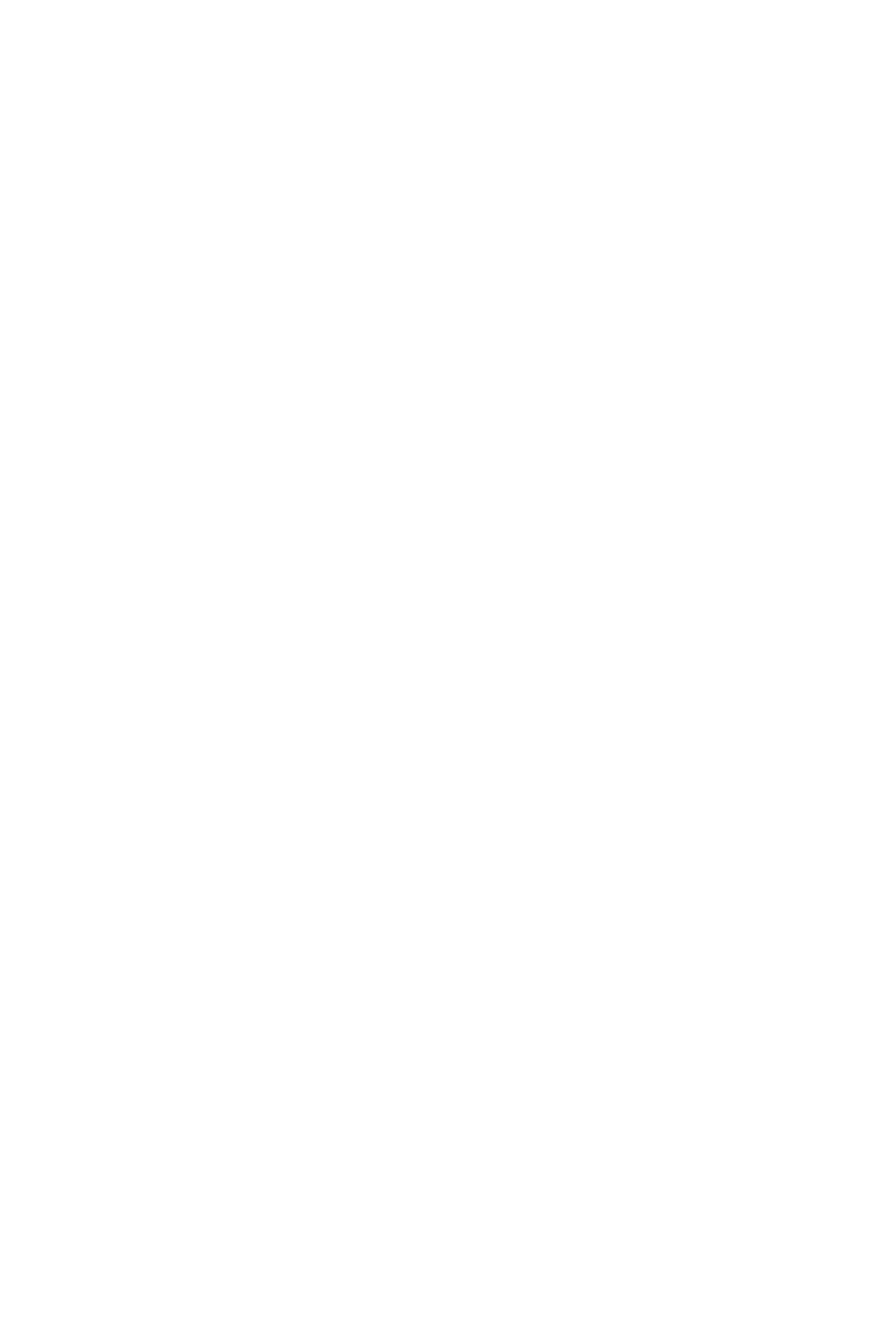
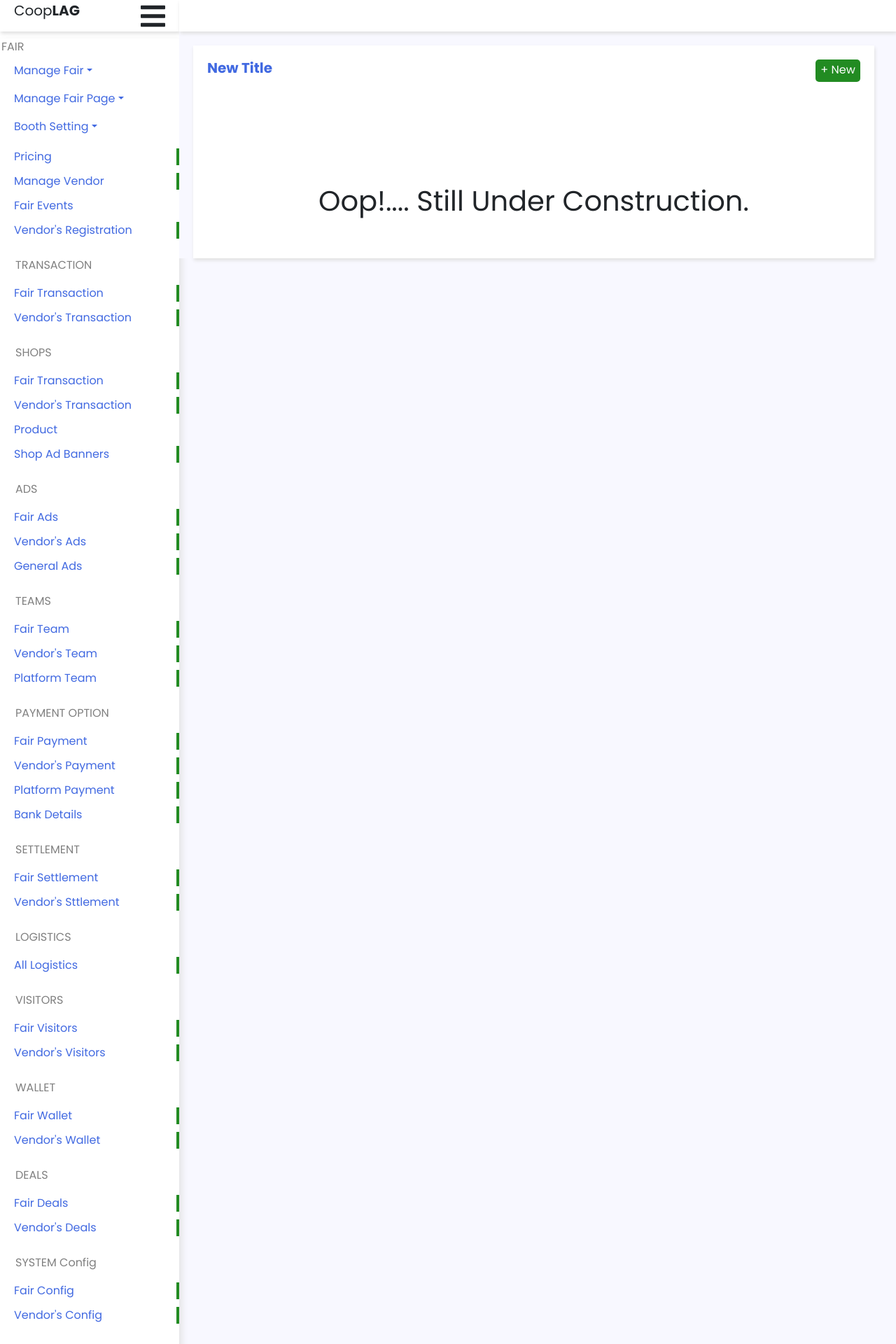
Before and after one commit to cmcWebCode40/my_portfolio_site, a React (Create React App) app: page /dashboard/construction in a window 1280 px wide. Shown: the top 1920 px of the page at 70% size. Before the commit the page ends 800 px from the top, so only its background shows below. Built offline with nearby package versions, Linux system fonts and the light colour scheme.

Commit message:
Added a fall point for links under construction

```diff
--- /dev/null
+++ b/src/pages/DashboardPages/ConstructionPage.js
@@ -0,0 +1,111 @@
+import React from "react";
+import styled from "styled-components";
+
+
+export default function Construction() {
+    return (
+        <StyeldDiv>
+            <div className="manage-body">
+                <div className="fair-name-bar"></div>
+                <div className="manage-body-content">
+                    <div className="manage-fair">
+                        <h5 className="manage">New Title</h5>
+                        <span className="manage-span">+ New </span>
+                    </div>
+                    <div>
+                        <h1>Oop!.... Still Under Construction.</h1>
+                    </div>
+                </div>
+            </div>
+        </StyeldDiv>
+    )
+}
+
+const StyeldDiv = styled.div`
+.manage-body{
+    background: white;
+   background-color: #F8F8FF;
+}
+
+h1{
+    text-align: center;
+    margin-top: 15%;
+}
+
+.fair-name-bar{
+   display: flex;
+   justify-content: space-between;
+   flex-direction: row;
+   box-shadow: 1px 3px 5px #e0e0e0;
+   padding: 3px 10px;
+   background: white;
+   height: 45px;
+}
+
+.manage-body-content{
+   margin: 20px;
+   background: white;
+   padding-bottom: 50px;
+   width: 95%;
+   margin: auto center;
+   box-shadow: 1px 3px 5px #e0e0e0;
+}
+
+.manage-fair{
+   display: flex;
+   justify-content: space-between;
+}
+.manage{
+   margin-top: 20px;
+   margin-left: 20px;
+   color: #4169E1;
+   font-weight: bold;
+}
+.manage-span{
+   color: white;
+   background-color: forestgreen;
+   padding: 3px 7px;
+   border-radius: 5px;
+   margin-right: 20px;
+   margin-top: 20px;
+   cursor: pointer;
+}
+
+.table-header-div{
+   display: flex;
+   align-items: baseline;
+}
+.table-header{
+   display: flex;
+   justify-content: space-between;
+   margin-top: 10px;
+   margin-bottom: 10px;
+   width: 95%;
+}
+
+.span-columns{
+   width: 180px;
+   text-align: center;
+   /* color: #4169E1; */
+}
+
+#manage-span-content{
+  color: #4169E1;
+}
+
+#trash{
+   width: 5%;
+   text-align: center;
+   color: red;
+   cursor: pointer;
+}
+.span-fair{
+   width: 100px;
+}
+.span-edit{
+   margin-right: 20px;
+   width: 50px;
+   text-align: center;
+}
+
+`;
--- a/src/pages/DashboardPages/Dashboard.js
+++ b/src/pages/DashboardPages/Dashboard.js
@@ -6,6 +6,7 @@ import { faBars } from "@fortawesome/free-solid-svg-icons";
 import ManageFair from "./Manage-Fair/ManageFair";
 import FairEvent from "./FairEvents/FairEvent";
 import CreateShops from "./Shops/CreateShops";
+import Construction from "./ConstructionPage";
 
 
 function Dashboard() {
@@ -53,13 +54,13 @@ function Dashboard() {
                                 <NavLink to="/dashboard-fairpage" activeClassName="is-active"><span>Manage Logo</span></NavLink>
                             </li>
                             <li className="dropdown-item">
-                                <NavLink to="/dashboard-construction" activeClassName="is-active" ><span>Action -2</span></NavLink>
+                                <NavLink to="/dashboard/construction" activeClassName="is-active" ><span>Action -2</span></NavLink>
                             </li>
                             <li className="dropdown-item">
-                                <NavLink to="/dashboard-construction" activeClassName="is-active" ><span>Action -3</span></NavLink>
+                                <NavLink to="/dashboard/construction" activeClassName="is-active" ><span>Action -3</span></NavLink>
                             </li>
                             <li className="dropdown-item">
-                                <NavLink to="/dashboard-construction" activeClassName="is-active"><span>Action -4</span></NavLink>
+                                <NavLink to="/dashboard/construction" activeClassName="is-active"><span>Action -4</span></NavLink>
                             </li>
                         </ul>
                     </div>
@@ -70,113 +71,113 @@ function Dashboard() {
                         </p>
                         <ul className="dropdown-menu" aria-labelledby="dropdownMenuButton">
                             <li className="dropdown-item">
-                                <NavLink to="/dashboard-construction" activeClassName="is-active"><span>Manage Logo</span></NavLink>
+                                <NavLink to="/dashboard/construction" activeClassName="is-active"><span>Manage Logo</span></NavLink>
                             </li>
                             <li className="dropdown-item">
-                                <NavLink to="/dashboard-construction" activeClassName="is-active"><span>Action -2</span></NavLink>
+                                <NavLink to="/dashboard/construction" activeClassName="is-active"><span>Action -2</span></NavLink>
                             </li>
                             <li className="dropdown-item">
-                                <NavLink to="/dashboard-construction" activeClassName="is-active"><span>Action -3</span></NavLink>
+                                <NavLink to="/dashboard/construction" activeClassName="is-active"><span>Action -3</span></NavLink>
                             </li>
                             <li className="dropdown-item">
-                                <NavLink to="/dashboard-construction" activeClassName="is-active"><span>Action -4</span></NavLink>
+                                <NavLink to="/dashboard/construction" activeClassName="is-active"><span>Action -4</span></NavLink>
                             </li>
                         </ul>
                     </div>
                     <ul>
                         <li>
-                            <NavLink to="/dashboard-construction" activeClassName="is-active"><span>Pricing</span></NavLink></li>
+                            <NavLink to="/dashboard/construction" activeClassName="is-active"><span>Pricing</span></NavLink></li>
                         <li>
-                            <NavLink to="/dashboard-construction" activeClassName="is-active"><span>Manage Vendor</span></NavLink></li>
+                            <NavLink to="/dashboard/construction" activeClassName="is-active"><span>Manage Vendor</span></NavLink></li>
                         <li>
                             <NavLink exact to="/dashboard/fairevents">Fair Events</NavLink>
                         </li>
                         <li>
-                            <NavLink to="/dashboard-construction" activeClassName="is-active"><span>Vendor's Registration</span></NavLink></li>
+                            <NavLink to="/dashboard/construction" activeClassName="is-active"><span>Vendor's Registration</span></NavLink></li>
                         <li className="side-bar-header">
                             <span>TRANSACTION</span></li>
                         <li>
-                            <NavLink to="/dashboard-construction" activeClassName="is-active"><span>Fair Transaction</span></NavLink></li>
+                            <NavLink to="/dashboard/construction" activeClassName="is-active"><span>Fair Transaction</span></NavLink></li>
                         <li>
-                            <NavLink to="/dashboard-construction" activeClassName="is-active"><span>Vendor's Transaction</span></NavLink></li>
+                            <NavLink to="/dashboard/construction" activeClassName="is-active"><span>Vendor's Transaction</span></NavLink></li>
                         <li className="side-bar-header">
                             <span>SHOPS</span></li>
                         <li>
-                            <NavLink to="/dashboard-construction" activeClassName="is-active"><span>Fair Transaction</span></NavLink></li>
+                            <NavLink to="/dashboard/construction" activeClassName="is-active"><span>Fair Transaction</span></NavLink></li>
                         <li>
-                            <NavLink to="/dashboard-construction" activeClassName="is-active"><span>Vendor's Transaction</span></NavLink></li>
+                            <NavLink to="/dashboard/construction" activeClassName="is-active"><span>Vendor's Transaction</span></NavLink></li>
                         <li>
                             <NavLink exact to="/dashboard/shops" activeClassName="is-active"><span>Product</span></NavLink></li>
                         <li>
-                            <NavLink to="/dashboard-construction" activeClassName="is-active"><span>Shop Ad Banners</span></NavLink></li>
+                            <NavLink to="/dashboard/construction" activeClassName="is-active"><span>Shop Ad Banners</span></NavLink></li>
                         <li className="side-bar-header">
                             <span>ADS</span></li>
                         <li>
-                            <NavLink to="/dashboard-construction" activeClassName="is-active"><span>Fair Ads</span></NavLink></li>
+                            <NavLink to="/dashboard/construction" activeClassName="is-active"><span>Fair Ads</span></NavLink></li>
                         <li className="side-bar-par">
-                            <NavLink to="/dashboard-construction" activeClassName="is-active"><span>Vendor's Ads</span></NavLink></li>
+                            <NavLink to="/dashboard/construction" activeClassName="is-active"><span>Vendor's Ads</span></NavLink></li>
                         <li>
-                            <NavLink to="/dashboard-construction" activeClassName="is-active"><span>General Ads</span></NavLink></li>
+                            <NavLink to="/dashboard/construction" activeClassName="is-active"><span>General Ads</span></NavLink></li>
                         <li className="side-bar-header">
                             <span>TEAMS</span></li>
                         <li>
-                            <NavLink to="/dashboard-construction" activeClassName="is-active"><span>Fair Team</span></NavLink></li>
+                            <NavLink to="/dashboard/construction" activeClassName="is-active"><span>Fair Team</span></NavLink></li>
                         <li>
-                            <NavLink to="/dashboard-construction" activeClassName="is-active"><span>Vendor's Team</span></NavLink></li>
+                            <NavLink to="/dashboard/construction" activeClassName="is-active"><span>Vendor's Team</span></NavLink></li>
                         <li>
-                            <NavLink to="/dashboard-construction" activeClassName="is-active"><span>Platform Team</span></NavLink></li>
+                            <NavLink to="/dashboard/construction" activeClassName="is-active"><span>Platform Team</span></NavLink></li>
                         <li className="side-bar-header">
                             <span>PAYMENT OPTION </span></li>
                         <li>
-                            <NavLink to="/dashboard-construction" activeClassName="is-active"><span>Fair Payment</span></NavLink></li>
+                            <NavLink to="/dashboard/construction" activeClassName="is-active"><span>Fair Payment</span></NavLink></li>
                         <li>
-                            <NavLink to="/dashboard-construction" activeClassName="is-active"><span>Vendor's Payment</span></NavLink></li>
+                            <NavLink to="/dashboard/construction" activeClassName="is-active"><span>Vendor's Payment</span></NavLink></li>
                         <li>
-                            <NavLink to="/dashboard-construction" activeClassName="is-active"><span>Platform Payment</span></NavLink></li>
+                            <NavLink to="/dashboard/construction" activeClassName="is-active"><span>Platform Payment</span></NavLink></li>
                         <li>
-                            <NavLink to="/dashboard-construction" activeClassName="is-active"><span>Bank Details</span></NavLink></li>
+                            <NavLink to="/dashboard/construction" activeClassName="is-active"><span>Bank Details</span></NavLink></li>
                         <li className="side-bar-header">
                             <span>SETTLEMENT</span></li>
                         <li>
-                            <NavLink to="/dashboard-construction" activeClassName="is-active"><span>Fair Settlement</span></NavLink></li>
+                            <NavLink to="/dashboard/construction" activeClassName="is-active"><span>Fair Settlement</span></NavLink></li>
                         <li>
-                            <NavLink to="/dashboard-construction" activeClassName="is-active"><span>Vendor's Sttlement</span></NavLink></li>
+                            <NavLink to="/dashboard/construction" activeClassName="is-active"><span>Vendor's Sttlement</span></NavLink></li>
                         <li className="side-bar-header">
                             <span>LOGISTICS</span></li>
                         <li>
-                            <NavLink to="/dashboard-construction" activeClassName="is-active"><span>All Logistics</span></NavLink></li>
+                            <NavLink to="/dashboard/construction" activeClassName="is-active"><span>All Logistics</span></NavLink></li>
                         <li className="side-bar-header">
                             <span>VISITORS</span></li>
                         <li>
-                            <NavLink to="/dashboard-construction" activeClassName="is-active"><span>Fair Visitors</span></NavLink></li>
+                            <NavLink to="/dashboard/construction" activeClassName="is-active"><span>Fair Visitors</span></NavLink></li>
                         <li>
-                            <NavLink to="/dashboard-construction" activeClassName="is-active"><span>Vendor's Visitors</span></NavLink></li>
+                            <NavLink to="/dashboard/construction" activeClassName="is-active"><span>Vendor's Visitors</span></NavLink></li>
                         <li className="side-bar-header">
                             <span>WALLET</span></li>
                         <li>
-                            <NavLink to="/dashboard-construction" activeClassName="is-active"><span>Fair Wallet</span></NavLink></li>
+                            <NavLink to="/dashboard/construction" activeClassName="is-active"><span>Fair Wallet</span></NavLink></li>
                         <li>
-                            <NavLink to="/dashboard-construction" activeClassName="is-active"><span>Vendor's Wallet</span></NavLink></li>
+                            <NavLink to="/dashboard/construction" activeClassName="is-active"><span>Vendor's Wallet</span></NavLink></li>
                         <li className="side-bar-header">
                             <span>DEALS</span></li>
                         <li>
-                            <NavLink to="/dashboard-construction" activeClassName="is-active"><span>Fair Deals</span></NavLink></li>
+                            <NavLink to="/dashboard/construction" activeClassName="is-active"><span>Fair Deals</span></NavLink></li>
                         <li>
-                            <NavLink to="/dashboard-construction" activeClassName="is-active"><span>Vendor's Deals</span></NavLink></li>
+                            <NavLink to="/dashboard/construction" activeClassName="is-active"><span>Vendor's Deals</span></NavLink></li>
                         <li className="side-bar-header">
                             <span>SYSTEM Config</span></li>
                         <li>
-                            <NavLink to="/dashboard-construction" activeClassName="is-active"><span>Fair Config</span></NavLink></li>
+                            <NavLink to="/dashboard/construction" activeClassName="is-active"><span>Fair Config</span></NavLink></li>
                         <li>
-                            <NavLink to="/dashboard-construction" activeClassName="is-active"><span>Vendor's Config</span></NavLink></li>
+                            <NavLink to="/dashboard/construction" activeClassName="is-active"><span>Vendor's Config</span></NavLink></li>
                         <li className="side-bar-header">
                             <span>USHERS</span></li>
                         <li>
-                            <NavLink to="/dashboard-construction" activeClassName="is-active"><span>Fair Ushers</span></NavLink></li>
+                            <NavLink to="/dashboard/construction" activeClassName="is-active"><span>Fair Ushers</span></NavLink></li>
                         <li>
-                            <NavLink to="/dashboard-construction" activeClassName="is-active"><span>Vendor's Usher</span></NavLink></li>
+                            <NavLink to="/dashboard/construction" activeClassName="is-active"><span>Vendor's Usher</span></NavLink></li>
                         <li>
-                            <NavLink to="/dashboard-construction" activeClassName="is-active"><span>General Ushers</span></NavLink></li>
+                            <NavLink to="/dashboard/construction" activeClassName="is-active"><span>General Ushers</span></NavLink></li>
                     </ul>
 
                 </div>
@@ -185,6 +186,7 @@ function Dashboard() {
                 <Route exact path="/dashboard" component={ManageFair} />
                 <Route exact path="/dashboard/shops" component={CreateShops} />
                 <Route exact path="/dashboard/fairevents" component={FairEvent} />
+                <Route exact path="/dashboard/construction" component={Construction} />
             </div>
 
         </StyledDiv>
@@ -269,6 +271,7 @@ const StyledDiv = styled.div`
             a{
                 width: 100%;
                 margin-right: 0px;
+                color: royalblue;
 
                 &.is-active {
                     border-right: forestgreen 4px solid;
--- a/src/routes/routesList.js
+++ b/src/routes/routesList.js
@@ -70,6 +70,11 @@ export const routesList = [
     component: FairPageDashboard,
     layout: DashboardLayout,
   },
+  {
+    path: '/dashboard/construction',
+    component: DashboardPages,
+    layout: DashboardLayout,
+  }
 ];
 
 export const privateRoutes = [
```
